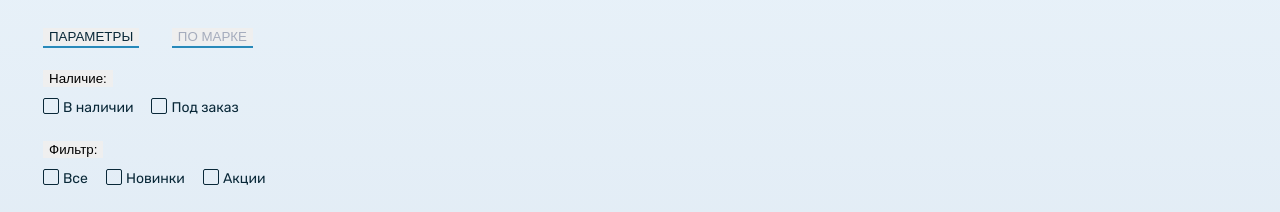
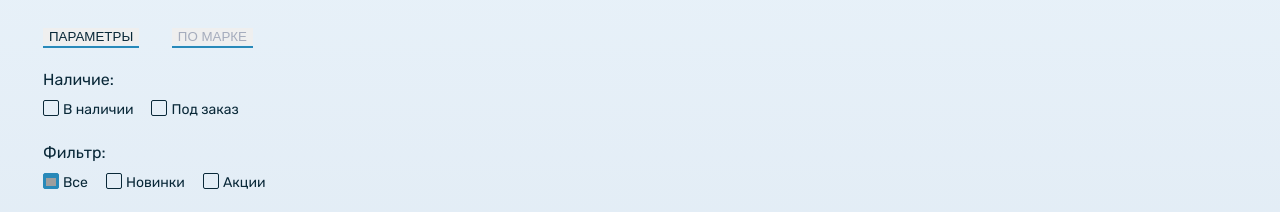
Before and after one commit to St1llSane/DriveShop, a React (Vite) app: page /atvs in a window 1280 px wide. Shown: the part 372-584 px from the top of the page. Built offline with nearby package versions, Linux system fonts and the light colour scheme; grey boxes are pictures that could not be loaded.

Commit message:
working at filters and rtk for filters

```diff
--- a/src/components/UI/FiltersCheckbox.jsx
+++ b/src/components/UI/FiltersCheckbox.jsx
@@ -1,8 +1,20 @@
-import React, { useState } from 'react'
+import React from 'react'
+import { useDispatch, useSelector } from 'react-redux'
+import {
+  filtersParametersSliceSelector,
+  onChangeCheckbox,
+} from '../../redux/slices/filtersParametersSlice'
 import '../../styles/c_styles/ui_styles/filters-checkbox.scss'
 
 const FiltersCheckbox = (props) => {
-  const { type, name, children } = props
+  const dispatch = useDispatch()
+  const { type, engName, children } = props
+  const { defValue, filters } = useSelector(filtersParametersSliceSelector)
+  console.log(filters)
+
+  const onChangeCheckboxHandler = (e) => {
+    dispatch(onChangeCheckbox({ name: e.target.name, value: e.target.value }))
+  }
 
   return (
     <label className="filters-checkbox">
@@ -10,9 +22,10 @@ const FiltersCheckbox = (props) => {
         <>
           <input
             type={type}
-            name={name}
+            name={engName}
             value={item}
-            // checked={item === 'Все' ? true : false}
+            defaultChecked={children === defValue}
+            onChange={onChangeCheckboxHandler}
           />
           <span>{item}</span>
         </>
--- a/src/components/UI/FiltersItem.jsx
+++ b/src/components/UI/FiltersItem.jsx
@@ -3,18 +3,18 @@ import FiltersCheckbox from './FiltersCheckbox'
 import '../../styles/c_styles/ui_styles/filters-item.scss'
 
 const FiltersItem = (props) => {
-  const { type } = props
+  const { type, engName } = props
   const name = props.children[0]
   const params = props.children.slice(1)
 
   return (
     <div className="filters-item">
       <div className="filters-item__top">
-        <button>{`${props.children[0]}:`}</button>
+        <span>{`${name}:`}</span>
       </div>
       <div className="filters-item__checkboxes">
         {React.Children.map(params, (item) => (
-          <FiltersCheckbox type={type} name={name}>
+          <FiltersCheckbox type={type} engName={engName}>
             {item}
           </FiltersCheckbox>
         ))}
--- a/src/components/UI/FiltersParameters.jsx
+++ b/src/components/UI/FiltersParameters.jsx
@@ -3,17 +3,17 @@ import '../../styles/c_styles/ui_styles/filters-parameters.scss'
 
 const checkboxes = {
   availability: ['Наличие', 'В наличии', 'Под заказ'],
-  show: ['Фильтр', 'Все', 'Новинки', 'Акции'],
+  filter: ['Фильтр', 'Все', 'Новинки', 'Акции'],
 }
 
 const FiltersParameters = () => {
   return (
     <form className="filters-parameters">
-      <FiltersItem type="radio">
+      <FiltersItem type="radio" engName="availability">
         {checkboxes.availability}
       </FiltersItem>
-      <FiltersItem type="radio">
-        {checkboxes.show}
+      <FiltersItem type="radio" engName="filter">
+        {checkboxes.filter}
       </FiltersItem>
     </form>
   )
--- /dev/null
+++ b/src/redux/slices/filtersParametersSlice.js
@@ -0,0 +1,29 @@
+import { createSlice } from '@reduxjs/toolkit'
+
+const initialState = {
+  defValue: 'Все',
+  filters: {
+    availability: '',
+    filter: 'Все',
+  },
+}
+
+export const filtersParametersSlice = createSlice({
+  name: 'filters',
+  initialState,
+  reducers: {
+    onChangeCheckbox: (state, action) => {
+      state.filters = {
+        ...state.filters,
+        [action.payload.name]: action.payload.value,
+      }
+    },
+  },
+})
+
+export const filtersParametersSliceSelector = (state) =>
+  state.filtersParametersSlice
+
+export const { onChangeCheckbox } = filtersParametersSlice.actions
+
+export default filtersParametersSlice.reducer
--- a/src/styles/c_styles/ui_styles/filters-item.scss
+++ b/src/styles/c_styles/ui_styles/filters-item.scss
@@ -9,9 +9,8 @@
 			color: $c-d-grey;
 		}
 
-    button {
+    span {
       display: block;
-      border: none;
     }
   }
 
```
Also changed, not shown: src/redux/store.js (+5 -3 lines).
